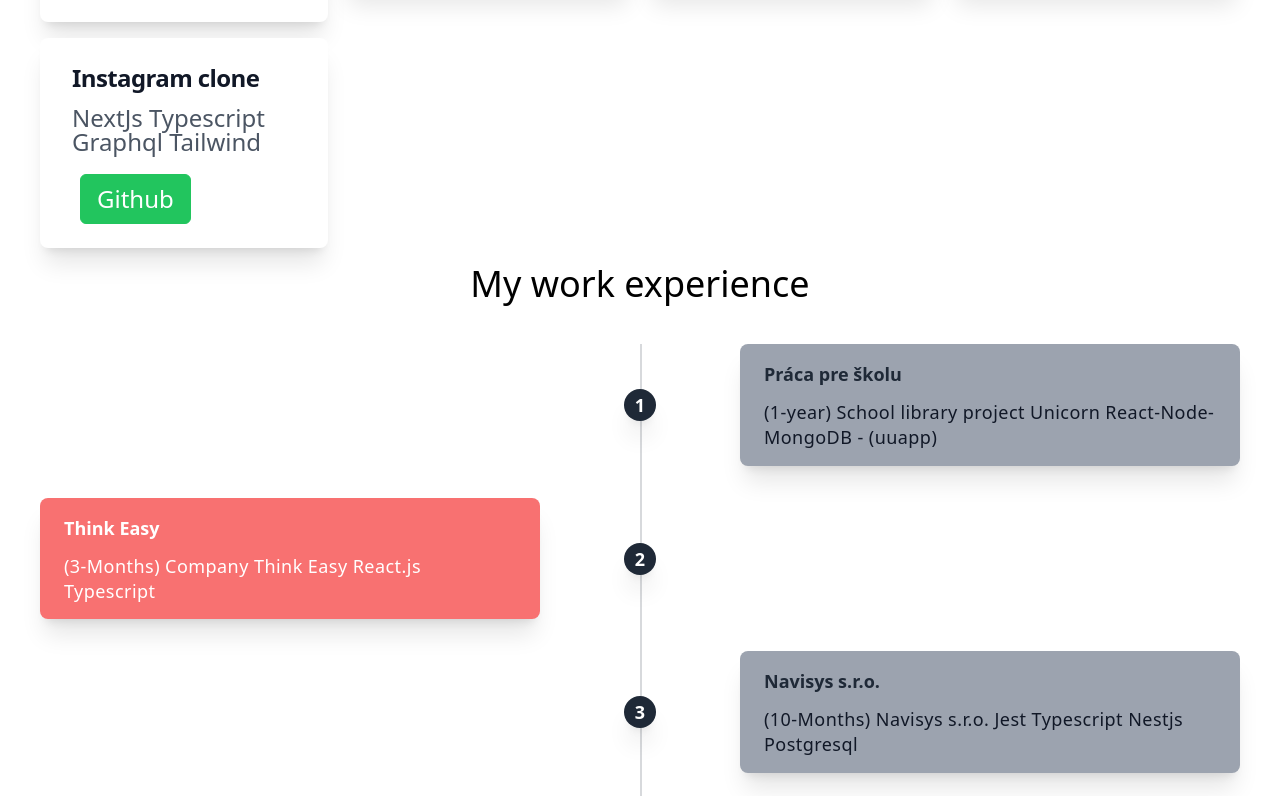
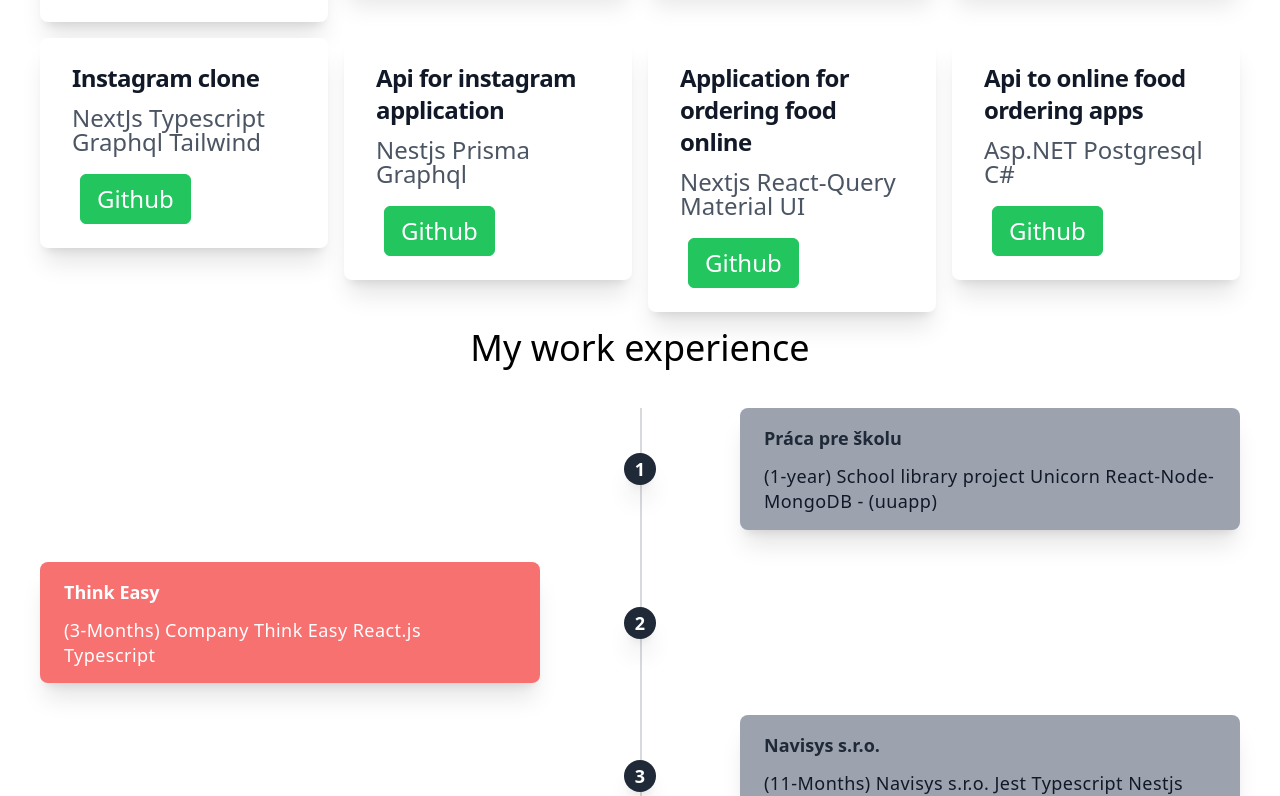
Before and after one commit to peterdinis/Next-Portfolio, a Next.js app: page / in a window 1280 px wide. Shown: the part 2370-3166 px from the top of the page. Built offline with nearby package versions, Linux system fonts and the light colour scheme.

Commit message:
feat: Updating projects

```diff
--- a/components/projects/MyProjects.tsx
+++ b/components/projects/MyProjects.tsx
@@ -43,6 +43,27 @@ const MyProjects = () => {
           link="https://github.com/peterdinis/Next-Social-Site"
           firstLinkName="Github"
         />
+
+        <Project
+          name={t("description.instaBE")}
+          subName="Nestjs Prisma Graphql"
+          link="https://github.com/peterdinis/Nestjs-Graphql-SocialSite-API"
+          firstLinkName="Github"
+        />
+
+        <Project
+          name={t("description.foodApp")}
+          subName="Nextjs React-Query Material UI"
+          link="https://github.com/peterdinis/Next-Shop-Frontend"
+          firstLinkName="Github"
+        />
+
+        <Project
+          name={t("description.foodAppAPI")}
+          subName="Asp.NET Postgresql C#"
+          link="https://github.com/peterdinis/C-Sharp-Shop-API"
+          firstLinkName="Github"
+        />
       </div>
     </div>
   );
--- a/i18n/i18n.ts
+++ b/i18n/i18n.ts
@@ -42,14 +42,14 @@ i18n
             snakeDesc: "Online web game snake",
             workOne: "(1-year) School library project Unicorn React-Node-MongoDB - (uuapp)",
             workTwo: "(3-weeks) Erasmus Company Think Easy React.js",
-            workFour: "(10-Months) Navisys s.r.o",
+            workFour: "(11-Months) Navisys s.r.o",
             workThree: "(3-Months) Company Think Easy React.js Typescript",
             knowledge: "My knowledge",
+            instaBE: "Api for instagram application",
             emailInfo: "If you are interested in my work, write to me at",
             uuappHeader: "What is uuapp",
             newProject: "Simple social site",
             insta: "Instagram clone",
-            instaBE: "API for instagram backend",
             newProjectTwo: "Client for foodStore e-commerce app",
             newProjectThree: "API for foodStore e-commerce app",
             foodAPI: "API for online food ordering",
@@ -78,9 +78,10 @@ i18n
             socialGraphql: "Jednoduchá socialná sieť podobná instagramu",
             reddit: "Kópia applikácie reddit",
             insta: "Kópia applikácie instagram",
+            instaBE: "API pre applikáciu instagram",
             oldProject: "Moje staré portfolio",
             aboutMe: "Pár viet o mne",
-            workFour: "(10-Mesiacov) Navisys s.r.o",
+            workFour: "(11-Mesiacov) Navisys s.r.o",
             firstSentence: "Ahoj Volám sa Peter Dinis. Mám 21 rokov. Pochádzam z Bardejova. Naštevoval som Strednú priemyselnú školu technickú(SPŠT) v Bardejove. Medzi moje záujmy patrí futbal, volejbal.",
             secondSentence: "Najväčšie skúsenosti mám z technológiami: React Nestjs a Typescript Node.",
             favoriteStack: "Môj obľubený stack",
```
